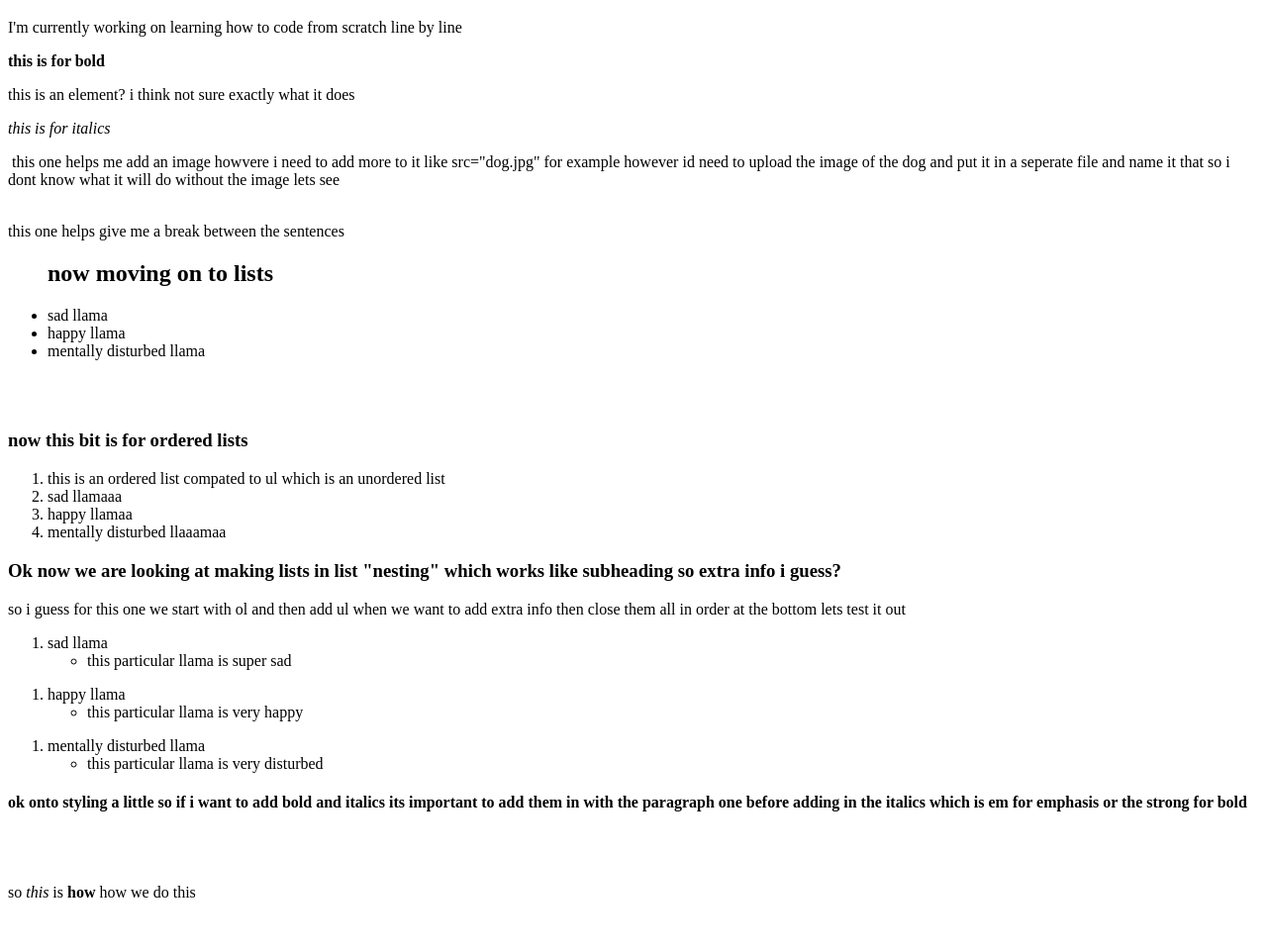
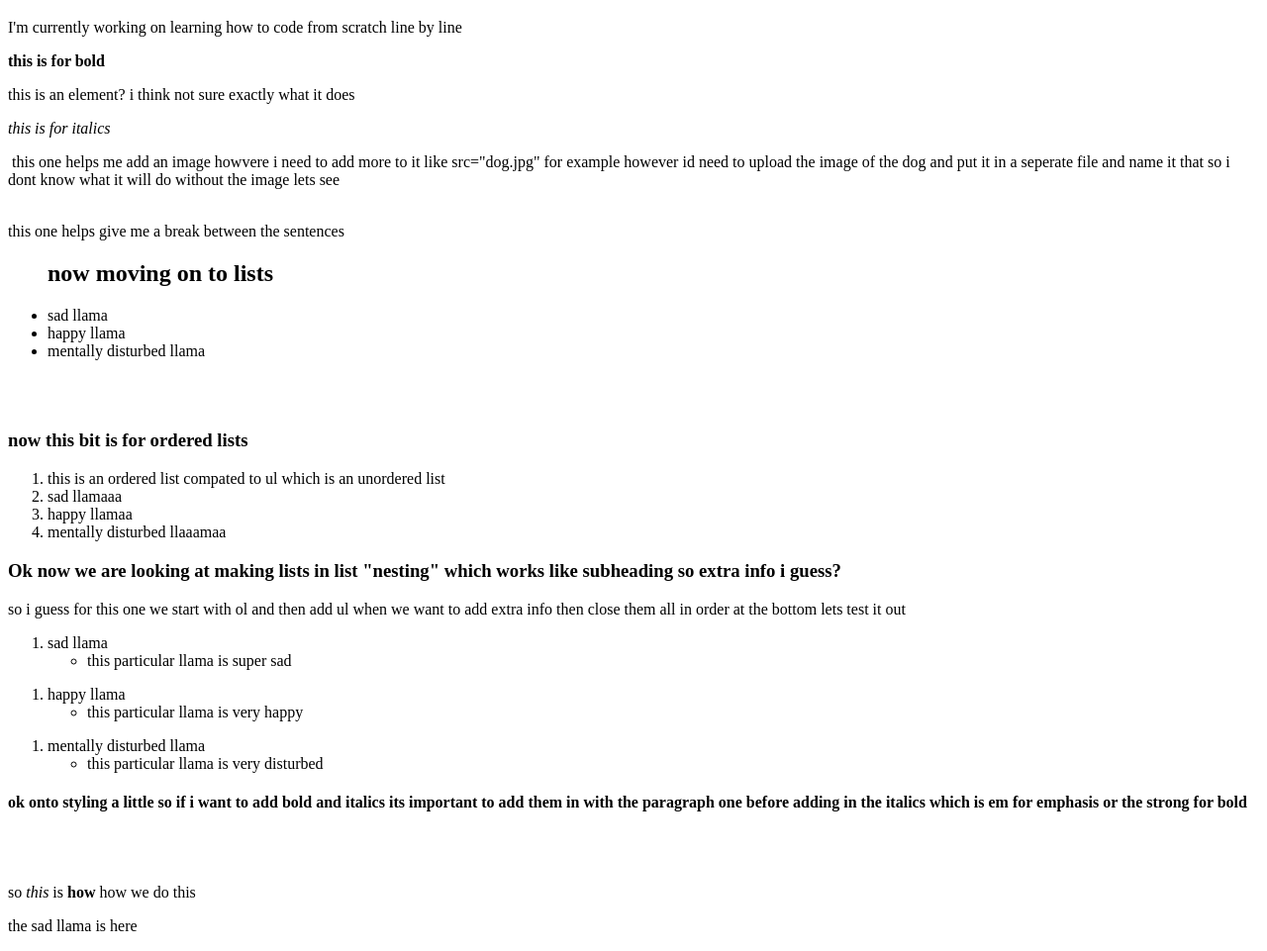
Before and after one commit to MissDeex/practie, a plain HTML site: page index.html in a window 1280 px wide. Shown: the part 105-1066 px from the top of the page at 99% size. Before the commit the page ends 1032 px from the top, so only its background shows below. Drawn offline with Linux system fonts and the light colour scheme.

Commit message:
Update index.html

```diff
--- a/index.html
+++ b/index.html
@@ -61,3 +61,5 @@ to add them in with the paragraph one before adding in the italics which is em f
   <br> </br>
 
   <p> so <em> this </em> is <strong> how </strong>how we do this </p>
+
+  <p class="editor-note"> the sad llama is here </p>
```
